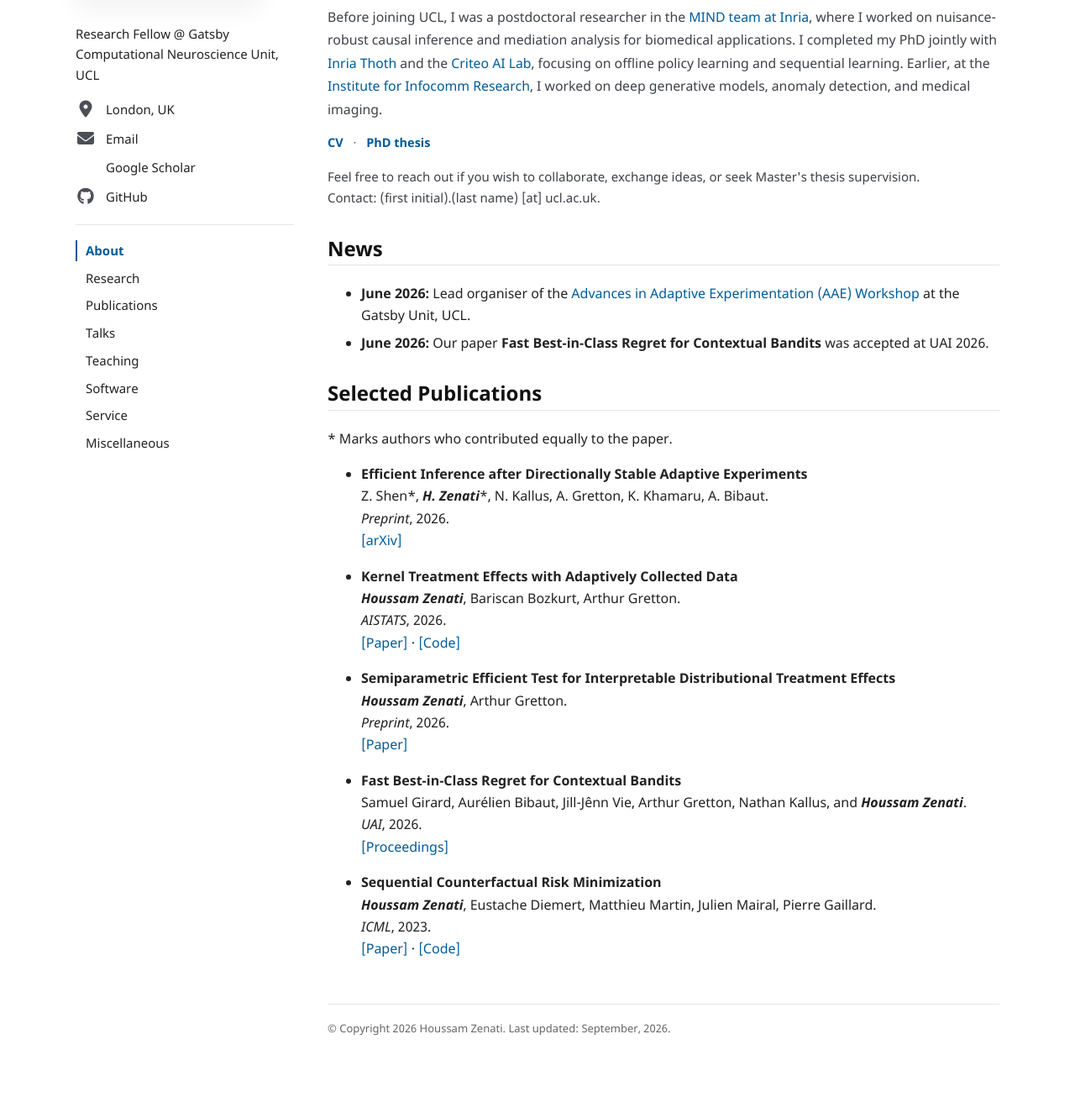
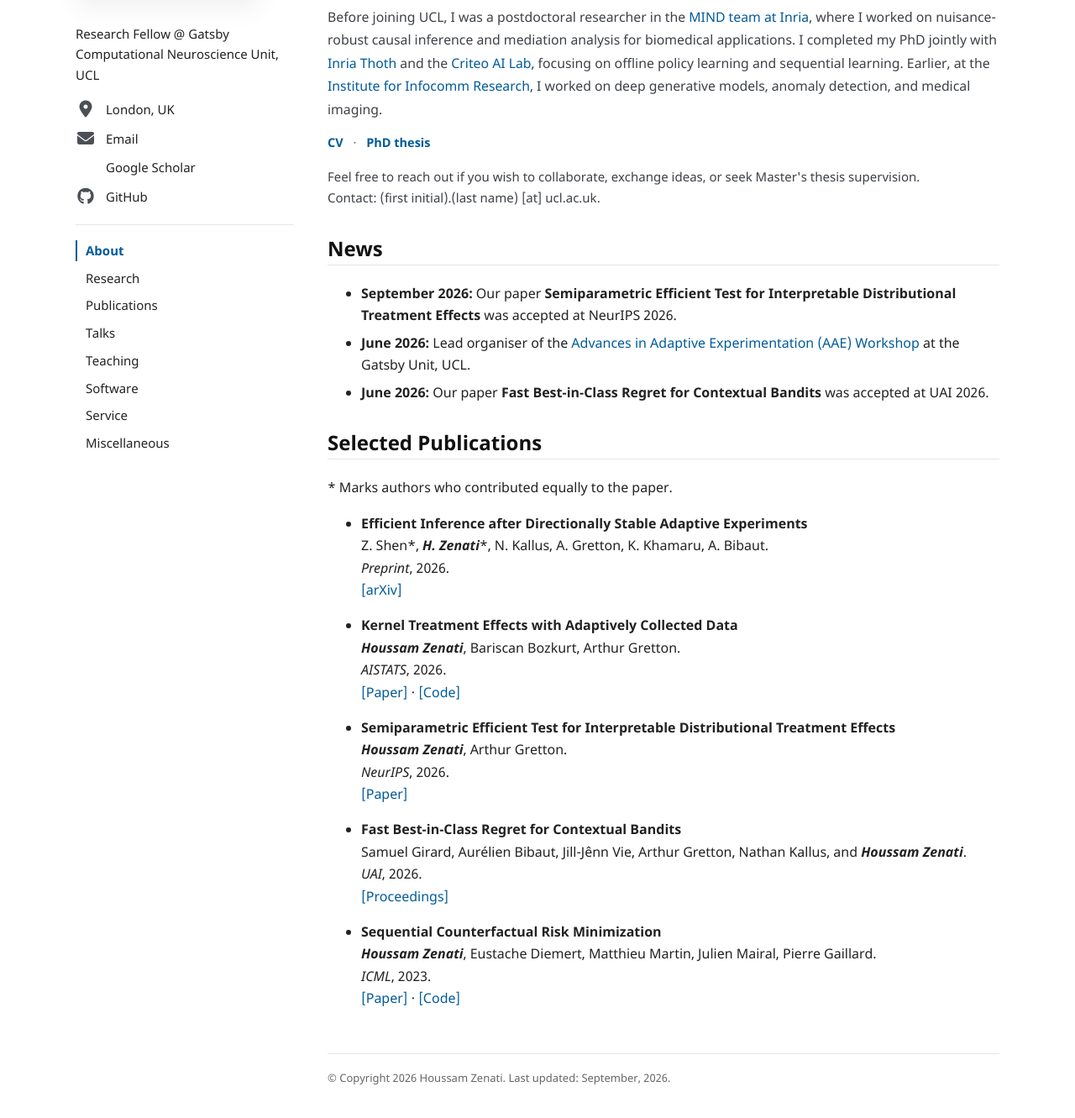
Before and after one commit to houssamzenati/houssamzenati.github.io, a Jekyll site: the page built from index.md, in a window 1280 px wide and 1400 px high, scrolled down 430 px. Shown: the top 1331 px of the window at 84% size. Built offline with Jekyll 4.4.1, drawn with Linux system fonts in a browser that asks for light colours; a style sheet for code colours, icons or effects is not loaded.

Commit message:
Announce NeurIPS 2026 acceptance and update paper listings

```diff
--- a/index.md
+++ b/index.md
@@ -32,6 +32,7 @@ Feel free to reach out if you wish to collaborate, exchange ideas, or seek Maste
 
 ## News
 
+- **September 2026:** Our paper **Semiparametric Efficient Test for Interpretable Distributional Treatment Effects** was accepted at NeurIPS 2026.
 - **June 2026:** Lead organiser of the [Advances in Adaptive Experimentation (AAE) Workshop](https://aae-workshop.github.io/info/) at the Gatsby Unit, UCL.
 - **June 2026:** Our paper **Fast Best-in-Class Regret for Contextual Bandits** was accepted at UAI 2026.
 
@@ -51,7 +52,7 @@ Feel free to reach out if you wish to collaborate, exchange ideas, or seek Maste
 
 - **Semiparametric Efficient Test for Interpretable Distributional Treatment Effects**
   ***Houssam Zenati***, Arthur Gretton.
-  *Preprint*, 2026.
+  *NeurIPS*, 2026.
   [[Paper]](https://arxiv.org/pdf/2605.08034)
 
 - **Fast Best-in-Class Regret for Contextual Bandits**
```
Also changed, not shown: publications.md (+1 -1 lines), research.md (+1 -1 lines), 2 other files.
